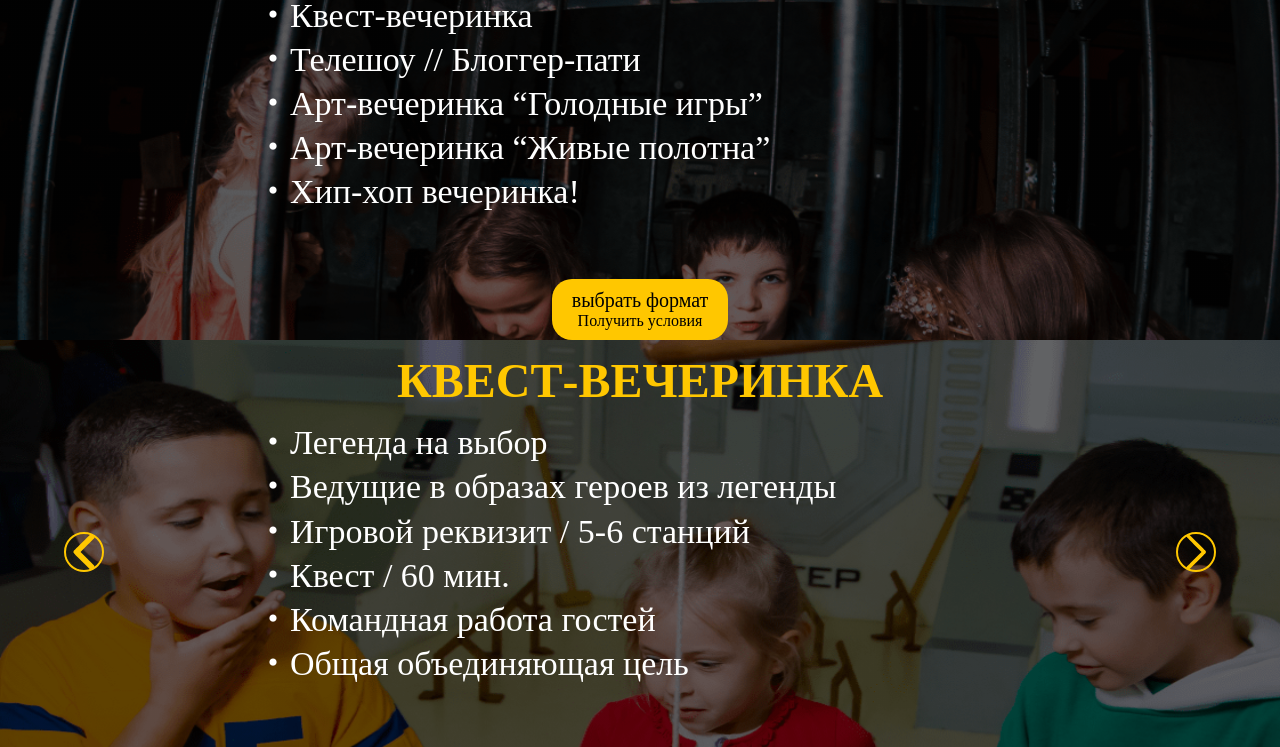
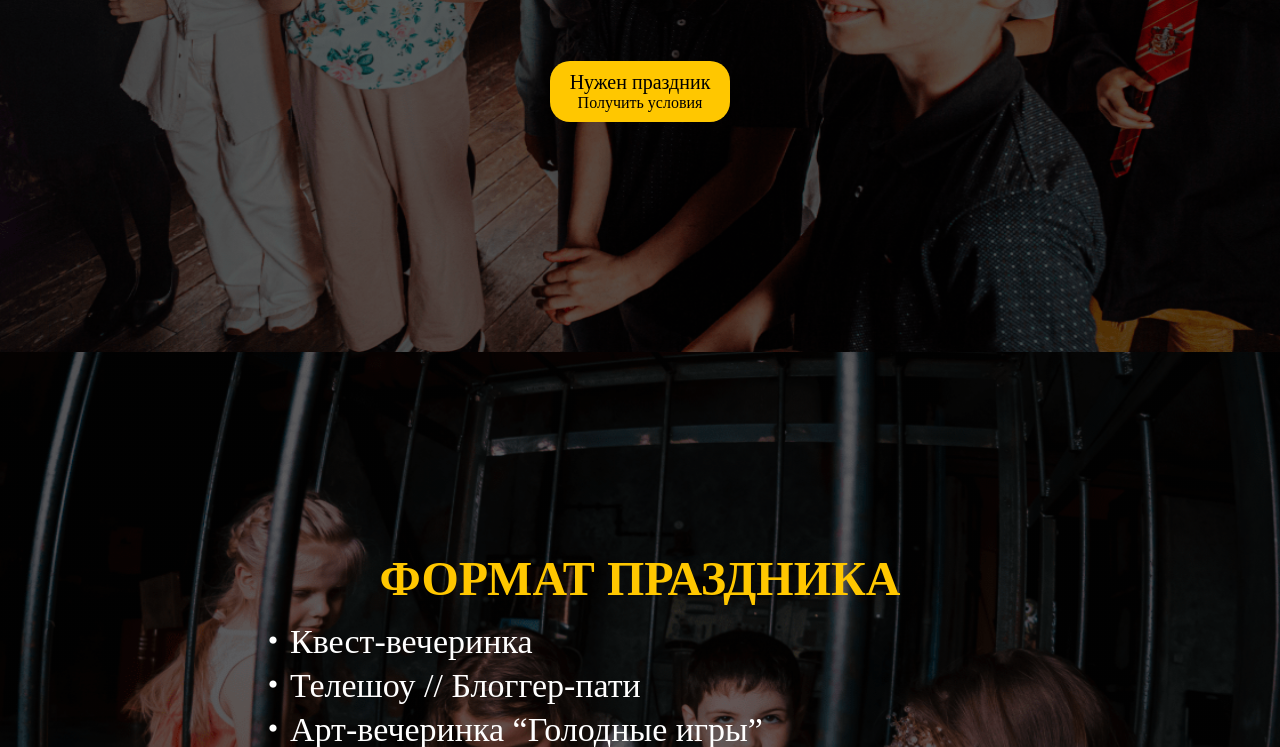
Before and after one commit to Mubinjon9oo9/look, a plain HTML site: page index.html in a window 1280 px wide. Shown: the part 448-1195 px from the top of the page. Drawn offline with Linux system fonts and the light colour scheme.

Commit message:
Update section height to optimal size

```diff
--- a/style.css
+++ b/style.css
@@ -32,7 +32,7 @@ ul li{list-style: none;}
 img{vertical-align: top;}
 h1,h2,h3,h4,h5,h6{font-size:inherit;font-weight: 400;}
 .section{
-    height: 45vh;
+    height: 100vh;
     width: 100vw;
     background: linear-gradient(rgb(0,0,0,0.6), rgb(0,0,0,0.6)); /* W3C, IE 10+/ Edge, Firefox 16+, Chrome 26+, Opera 12+, Safari 7+ */
     background-size: 100% 100%;
```
